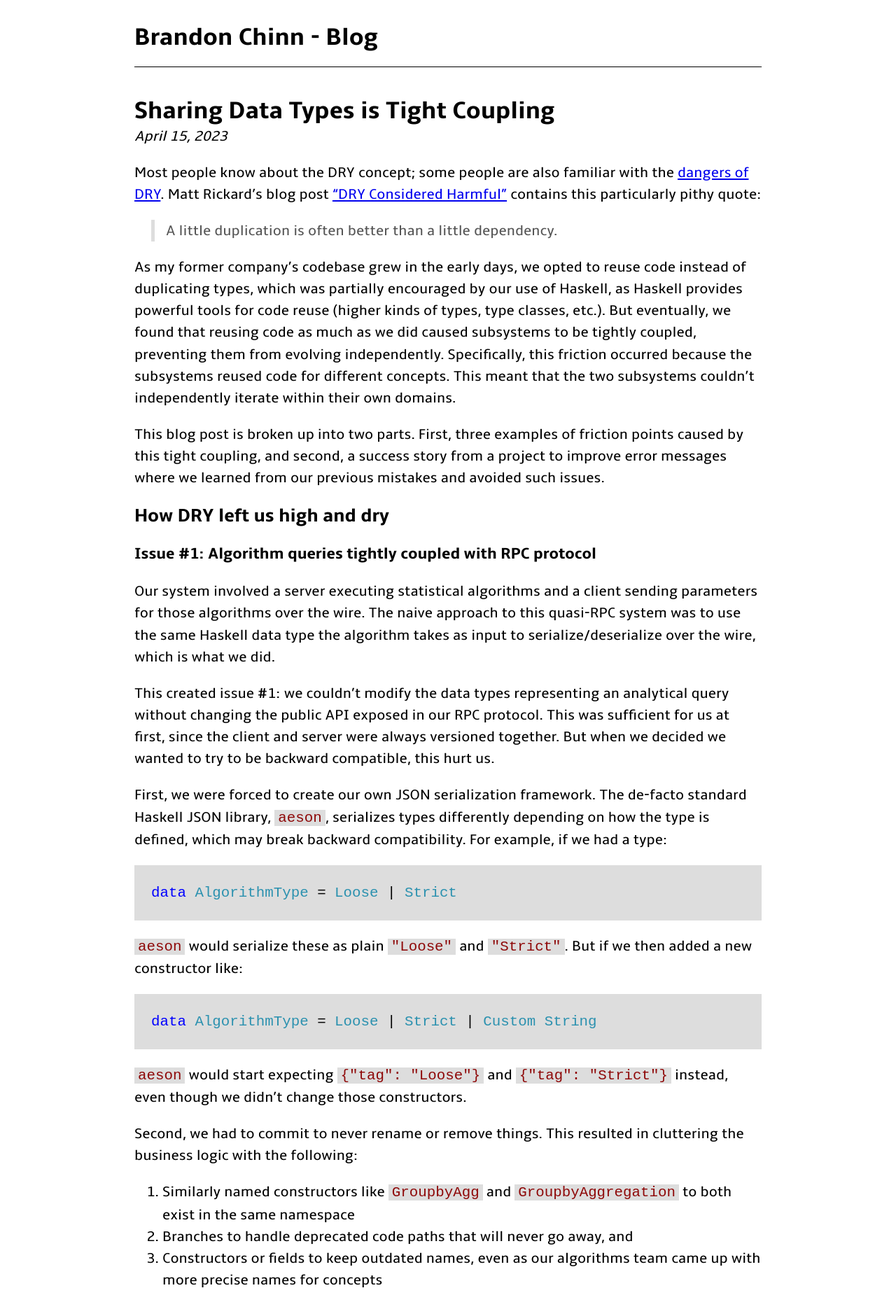
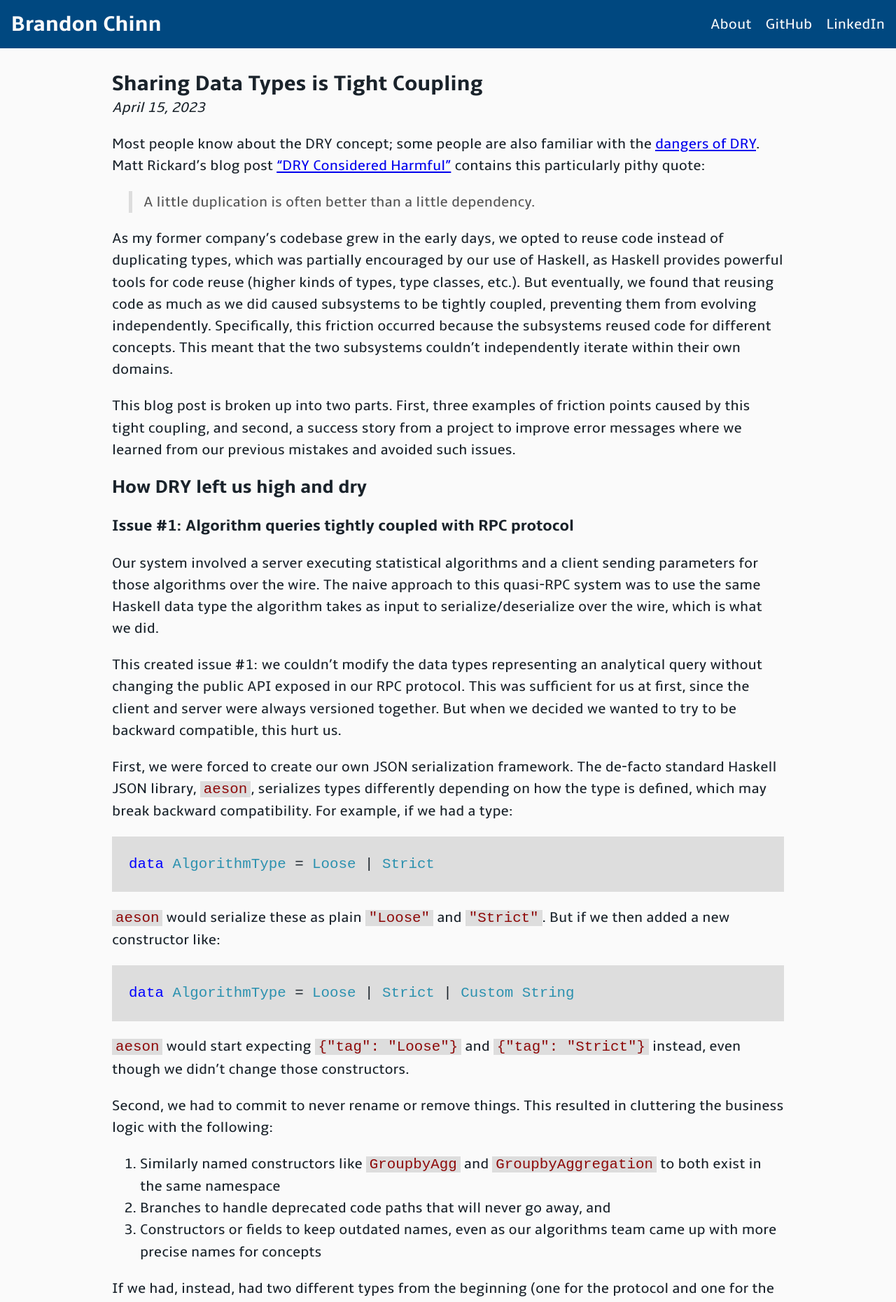
Before and after one commit to brandonchinn178/brandonchinn178.github.io, a Jekyll site: the page built from docs/_posts/2023-04-15-sharing-data-types.md, in a window 1280 px wide. Shown: the top 1860 px of the page at 70% size. Built offline with Jekyll 4.4.1, drawn with Linux system fonts in a browser that asks for light colours; comment, search, counter and statistics services are not loaded.

Commit message:
Redesign site

```diff
--- a/docs/_config.yml
+++ b/docs/_config.yml
@@ -1 +1 @@
-permalink: /blog/:year/:month/:day/:title:output_ext
+permalink: /posts/:year/:month/:day/:title
--- a/docs/_layouts/blog.html
+++ /dev/null
@@ -1,13 +0,0 @@
----
-layout: default
----
-
-{% style blog.css %}
-{% style vs.css %}
-
-<header>
-    <h1><a href="/">Brandon Chinn</a> - <a href="/blog">Blog</a></h1>
-</header>
-<main>
-    {{ content }}
-</main>
--- a/docs/_layouts/default.html
+++ b/docs/_layouts/default.html
@@ -14,8 +14,19 @@
 
     <link rel="icon" type="image/png" href="/resources/favicon.png" meta-type="site-wide">
     <link rel="stylesheet" type="text/css" href="/resources/style.css" meta-type="site-wide">
+    <link rel="stylesheet" type="text/css" href="/resources/vs.css" meta-type="site-wide">
   </head>
   <body>
-    {{ content }}
+    <header>
+        <h1><a href="/">Brandon Chinn</a></h1>
+        <ul>
+          <li><a href="/about">About</a></li>
+          <li><a href="https://github.com/brandonchinn178">GitHub</a></li>
+          <li><a href="https://linkedin.com/in/brandonchinn178">LinkedIn</a></li>
+        </ul>
+    </header>
+    <main>
+        {{ content }}
+    </main>
   </body>
 </html>
--- a/docs/_layouts/post.html
+++ b/docs/_layouts/post.html
@@ -1,8 +1,8 @@
 ---
-layout: blog
+layout: default
 ---
 
-{% style post.css %}
+<link rel="stylesheet" type="text/css" href="/resources/post.css">
 <article>
     <h1>{{ page.title }}</h1>
     <p class="date">{{ page.date | date: "%B %e, %Y" }}</p>
--- a/docs/_plugins/style.rb
+++ /dev/null
@@ -1,15 +0,0 @@
-module Jekyll
-  class StyleTag < Liquid::Tag
-
-    def initialize(tag_name, file, tokens)
-      super
-      @file = file
-    end
-
-    def render(context)
-      "<link rel=\"stylesheet\" type=\"text/css\" href=\"/resources/#{@file}\">"
-    end
-  end
-end
-
-Liquid::Template.register_tag('style', Jekyll::StyleTag)
--- a/docs/resources/blog.scss
+++ /dev/null
@@ -1,81 +0,0 @@
----
----
-
-body {
-    padding: 2rem 4rem;
-
-    max-width: 80%;
-    margin: 0 auto;
-    transition: max-width 0.5s;
-}
-@media (max-width: 800px) {
-    body {
-        max-width: 100%;
-    }
-}
-
-header {
-    margin-bottom: 1em;
-    border-bottom: 1px solid black;
-
-    padding-bottom: 1em;
-}
-
-h1 {
-    margin: 0;
-    font-size: 1.7em;
-
-    a {
-        text-decoration: none;
-        color: initial;
-    }
-}
-
-h2 {
-    font-size: 1.3em;
-}
-
-h3 {
-    font-size: 1.1em;
-}
-
-p, li, div {
-    line-height: 1.5em;
-}
-
-table {
-    border-spacing: 0;
-    td, th {
-        border-bottom: 1px solid black;
-        padding: 0.5rem 1rem;
-    }
-}
-
-pre {
-  overflow-x: auto;
-  background: #DDD;
-  padding: 1.5rem;
-}
-
-code.language-plaintext {
-    background: #DDD;
-    color: #8E0808;
-    padding: 0 5px;
-
-    a > & {
-        color: unset;
-        color: -webkit-link; // unset doesn't work for visited links
-    }
-}
-
-blockquote {
-    margin-inline-start: 1.5rem;
-    border-inline-start: 5px solid #DDD;
-    padding-inline-start: 1rem;
-    color: #555;
-}
-
-.callout {
-    padding: 1rem 2rem;
-    background: #e3ebf2;
-}
--- a/docs/resources/blog_home.scss
+++ /dev/null
@@ -1,24 +0,0 @@
----
----
-
-$gray: #aaa;
-
-.banner {
-    text-align: center;
-    font-style: italic;
-}
-
-article {
-    padding: 20px 0;
-
-    border-bottom: 1px solid $gray;
-    &:last-child {
-        border-bottom: none;
-    }
-
-    span.date {
-        font-size: 1rem;
-        font-weight: normal;
-        font-style: italic;
-    }
-}
--- /dev/null
+++ b/docs/resources/home.scss
@@ -0,0 +1,27 @@
+---
+---
+
+$border-style: 1px solid #aaa;
+
+article {
+    padding: 20px 0;
+
+    border-top: $border-style;
+    &:last-child {
+        border-bottom: $border-style;
+    }
+
+    h2 {
+        margin: 0;
+    }
+
+    span.date {
+        font-size: 1rem;
+        font-weight: normal;
+        font-style: italic;
+    }
+
+    p:last-child {
+        margin-bottom: 0;
+    }
+}
--- a/docs/resources/post.scss
+++ b/docs/resources/post.scss
@@ -1,11 +1,11 @@
 ---
 ---
 
-main {
-    padding: 20px 0;
-}
+article {
+    h1 {
+        margin: 0;
+    }
 
-article {
     .date {
         margin-top: 0;
         font-style: italic;
--- a/docs/resources/style.scss
+++ b/docs/resources/style.scss
@@ -1,5 +1,9 @@
 ---
 ---
+
+$theme-blue: #004880;
+$theme-white: #fafafa;
+$theme-black: #1a232b;
 
 @font-face {
     font-family: "Amble";
@@ -23,4 +27,116 @@ body {
     margin: 0;
     padding: 0;
     font-size: 1.3rem;
+
+    color: $theme-black;
+    background: $theme-white;
 }
+
+main {
+    padding: 0 4rem 2rem;
+}
+main {
+    max-width: 75%;
+    margin: 0 auto;
+    transition: max-width 0.5s;
+}
+@media (max-width: 800px) {
+    main {
+        max-width: 100%;
+    }
+}
+
+@mixin no-link-style {
+    a {
+        text-decoration: none;
+        color: inherit;
+    }
+}
+
+header {
+    @include no-link-style;
+
+    margin-bottom: 2rem;
+    padding: 1rem;
+
+    color: $theme-white;
+    background: $theme-blue;
+
+    display: flex;
+    justify-content: space-between;
+    align-items: center;
+
+    h1 {
+        margin: 0;
+    }
+
+    ul {
+        list-style: none;
+        padding: 0;
+        display: grid;
+        grid-auto-flow: column;
+        grid-gap: 20px;
+    }
+}
+
+h1 {
+    @include no-link-style;
+    font-size: 1.5em;
+}
+h2 {
+    @include no-link-style;
+    font-size: 1.3em;
+}
+h3 {
+    @include no-link-style;
+    font-size: 1.1em;
+}
+
+ul {
+    margin: 0;
+}
+
+h1 {
+    @include no-link-style;
+}
+
+p, li, div {
+    line-height: 1.5em;
+}
+
+table {
+    border-spacing: 0;
+    td, th {
+        border-bottom: 1px solid $theme-black;
+        padding: 0.5rem 1rem;
+    }
+}
+
+pre {
+  overflow-x: auto;
+  background: #DDD;
+  padding: 1.5rem;
+}
+
+code.language-plaintext {
+    background: #DDD;
+    color: #8E0808;
+    padding: 0 5px;
+
+    a > & {
+        color: unset;
+        color: -webkit-link; // unset doesn't work for visited links
+    }
+}
+
+blockquote {
+    margin-inline-start: 1.5rem;
+    border-inline-start: 5px solid #DDD;
+    padding-inline-start: 1rem;
+    color: #555;
+}
+
+.callout {
+    padding: 1rem 2rem;
+    background: #e3ebf2;
+}
```
Also changed, not shown: docs/about.md (added, +13 -0 lines), docs/blog/index.html (deleted, +0 -24 lines), docs/index.html (added, +14 -0 lines). Lines whose indentation alone changed are shown as unchanged.
